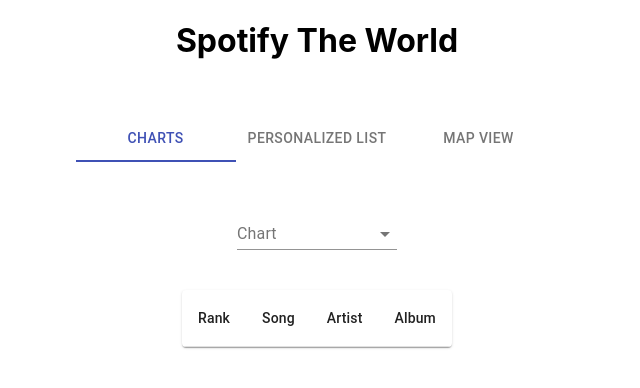
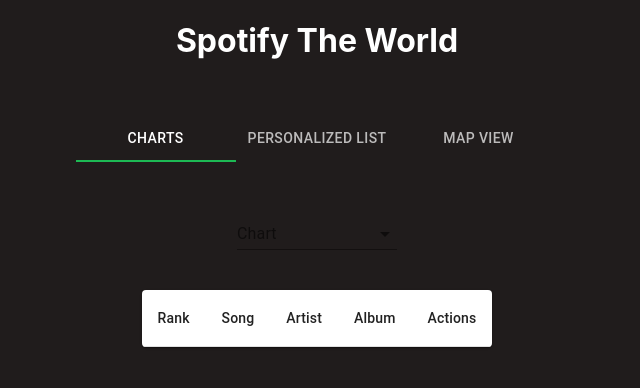
Before and after one commit to hoyishian/spotifytheworld, a React (Create React App) app in the folder frontend/: page / in a window 1280 px wide. Shown: the top 388 px of the page, without its empty margins (323-963 px from the left). Built offline with nearby package versions, Linux system fonts and the light colour scheme.

Commit message:
Added Theme Colors

```diff
--- a/frontend/public/index.html
+++ b/frontend/public/index.html
@@ -2,9 +2,9 @@
 <html lang="en">
   <head>
     <meta charset="utf-8" />
-    <link rel="icon" href="%PUBLIC_URL%/favicon.ico" />
+    <link rel="icon" href="/favicon.ico" type="image/x-icon">
     <meta name="viewport" content="width=device-width, initial-scale=1" />
-    <meta name="theme-color" content="#000000" />
+    <meta name="theme-color" content="#201c1c" />
     <meta
       name="description"
       content="Web site created using create-react-app"
@@ -24,9 +24,9 @@
       work correctly both with client-side routing and a non-root public URL.
       Learn how to configure a non-root public URL by running `npm run build`.
     -->
-    <title>React App</title>
+    <title>Spotify The World</title>
   </head>
-  <body>
+  <body style = "background-color: #201c1c">
     <noscript>You need to enable JavaScript to run this app.</noscript>
     <div id="root"></div>
     <!--
--- a/frontend/src/App.css
+++ b/frontend/src/App.css
@@ -21,7 +21,7 @@
   align-items: center;
   justify-content: center;
   font-size: calc(10px + 2vmin);
-  color: white;
+  color: black;
 }
 
 .App-link {
--- a/frontend/src/App.js
+++ b/frontend/src/App.js
@@ -333,6 +333,12 @@
     margin: theme.spacing(1),
     minWidth: 160,
   },
+  customTabRoot: {
+    color: "#FFFFFF",
+  },
+  customTabIndicator: {
+    backgroundColor: "#1DB954"
+  }
 }));
 
 const country_list = [
@@ -441,21 +447,23 @@
       spacing={4}
     >
       <Grid item>
-        <h1> Spotify The World</h1>
+        <h1 style={{ color: 'white' }}> Spotify The World</h1>
       </Grid>
       <Grid item>
         <Tabs
           value={tab}
-          indicatorColor="primary"
-          textColor="primary"
           onChange={tabChange}
+          classes={{
+            root: classes.customTabRoot,
+            indicator: classes.customTabIndicator
+          }}
         >
           <Tab label="Charts" />
           <Tab label="Personalized List" />
           <Tab label="Map View" />
         </Tabs>
       </Grid>
-      {/* country_list */}
+      {tab === 0 && (
         <Grid item>
           <FormControl className={classes.formControl}>
             <InputLabel>Chart</InputLabel>
@@ -466,36 +474,9 @@
             </Select>
           </FormControl>
         </Grid>
+      )}
 
       {tab === 0 && (
-        <Grid item>
-          <TableContainer className={classes.container} component={Paper}>
-            <Table className={classes.container} aria-label="simple table">
-              <TableHead>
-                <TableRow>
-                  <TableCell align="center">Rank </TableCell>
-                  <TableCell align="center"> Song </TableCell>
-                  <TableCell align="center"> Artist </TableCell>
-                  <TableCell align="center"> Album </TableCell>
-                </TableRow>
-              </TableHead>
-
-              <TableBody>
-                {newSongCharts.map((val) => (
-                  <TableRow key={val.id}>
-                    <TableCell align="center"> {val.chart_rank} </TableCell>
-                    <TableCell align="center"> {val.name} </TableCell>
-                    <TableCell align="center"> {val.artist_name} </TableCell>
-                    <TableCell align="center"> {val.album_name} </TableCell>
-                  </TableRow>
-                ))}
-              </TableBody>
-            </Table>
-          </TableContainer>
-        </Grid>
-      )}
-
-      {tab === 1 && (
         <Grid item>
           <TableContainer className={classes.container} component={Paper}>
             <Table className={classes.container} aria-label="simple table">
@@ -524,12 +505,6 @@
               </TableBody>
             </Table>
           </TableContainer>
-        </Grid>
-      )}
-
-      {tab === 1 && (
-        <Grid item>
-          <h2> My Songs</h2>
         </Grid>
       )}
 
```
Also changed, not shown: frontend/src/logo.svg (deleted), 1 other file (tests, documents, lock files or other folders). Lines whose indentation alone changed are shown as unchanged.
